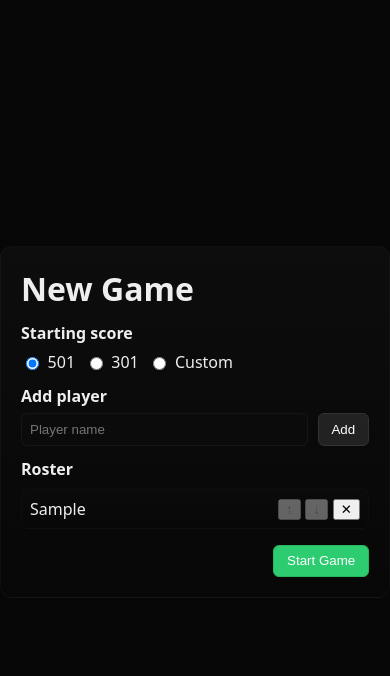
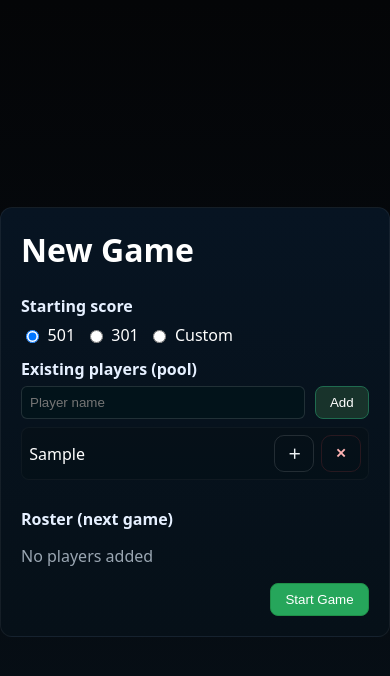
Before and after one commit to Mikadows/dartscorer, a React (Vite) app: page / in a window 390 px wide. Both pictures are taken after typing "Sample" into the empty fields and a click on the button "Add". Shown: the top 676 px of the page. Built offline with nearby package versions, Linux system fonts and the light colour scheme; the HTML template or start-up script is replaced by a standard one.

Commit message:
feat: home page design

```diff
--- a/src/pages/Home.css
+++ b/src/pages/Home.css
@@ -1,18 +1,42 @@
-.home-root{height:100vh;display:flex;align-items:center;justify-content:center;background:linear-gradient(180deg,#070707,#060606)}
-.home-card{width:min(920px,96%);background:linear-gradient(180deg,#0d0d0d,#070707);padding:1.25rem;border-radius:12px;border:1px solid rgba(255,255,255,0.03);color:#eee}
-.home-card h1{margin:0 0 0.75rem 0}
+.home-root{height:100vh;display:flex;align-items:center;justify-content:center;background:linear-gradient(180deg,#040507,#071018)}
+.home-card{width:min(920px,96%);background:linear-gradient(180deg,#071422,#061018);padding:1.25rem;border-radius:12px;border:1px solid rgba(255,255,255,0.06);color:#ffffff;display:flex;flex-direction:column;max-height:calc(100vh - 2rem);overflow:hidden}
+.home-card h1{margin:0 0 0.75rem 0;color:#ffffff}
 .section{margin-top:0.75rem}
-.label{display:block;font-weight:700;margin-bottom:0.4rem}
+.split{display:flex;gap:1rem;flex:1;min-height:0}
+.pool{flex:1;display:flex;flex-direction:column;min-height:0}
+.roster-panel{flex:1;display:flex;flex-direction:column;min-height:0}
+.label{display:block;font-weight:700;margin-bottom:0.4rem;color:#e6f0ff}
 .targets{display:flex;gap:0.6rem;align-items:center}
 .targets label{display:flex;align-items:center;gap:0.35rem}
-.custom{margin-left:0.5rem;padding:0.35rem;border-radius:6px;border:1px solid rgba(255,255,255,0.06);background:#0b0b0b;color:#fff}
+.custom{margin-left:0.5rem;padding:0.35rem;border-radius:6px;border:1px solid rgba(255,255,255,0.12);background:#02131a;color:#fff}
 .add-row{display:flex;gap:0.6rem}
-.add-row input{flex:1;padding:0.5rem;border-radius:6px;border:1px solid rgba(255,255,255,0.04);background:#0b0b0b;color:#fff}
-.roster{margin-top:0.5rem;display:flex;flex-direction:column;gap:0.45rem;max-height:220px;overflow:auto}
-.roster-item{display:flex;align-items:center;justify-content:space-between;padding:0.5rem;border-radius:8px;background:linear-gradient(180deg,#0b0b0b,#070707);border:1px solid rgba(255,255,255,0.02)}
+.add-row input{flex:1;padding:0.5rem;border-radius:6px;border:1px solid rgba(255,255,255,0.12);background:#02131a;color:#fff}
+.add-row input:focus,.custom:focus{outline:none;box-shadow:0 0 0 4px rgba(46,204,113,0.06);border-color:rgba(46,204,113,0.24)}
+.roster{margin-top:0.5rem;display:flex;flex-direction:column;gap:0.45rem;overflow:auto;flex:1;min-height:0}
+.roster-item{display:flex;align-items:center;justify-content:space-between;padding:0.5rem;border-radius:8px;background:linear-gradient(180deg,#061018,#041018);border:1px solid rgba(255,255,255,0.04)}
 .roster-actions button{margin-left:0.3rem}
 .actions{margin-top:1rem;display:flex;justify-content:flex-end}
-.ds-btn{background:#222;border:1px solid #333;color:#fff;padding:0.45rem 0.8rem;border-radius:6px}
-.ds-btn.primary{background:#2ecc71;border-color:#27b85a}
+.ds-btn{background:#18332b;border:1px solid #1f6b4f;color:#fff;padding:0.5rem 0.9rem;border-radius:8px}
+.ds-btn.primary{background:#26a65b;border-color:#1f8f48}
+.ds-btn.primary:hover{background:#1f8f48}
 .error{color:#ff6b6b;margin-top:0.5rem}
-.empty{color:#888}
+.empty{color:#9aa6b2}
+
+.pool-list{margin-top:0.5rem;display:flex;flex-direction:column;gap:0.4rem;overflow:auto;flex:1;min-height:0}
+.pool-item{display:flex;align-items:center;justify-content:space-between;padding:0.45rem;border-radius:8px;background:linear-gradient(180deg,#061018,#041018);border:1px solid rgba(255,255,255,0.04)}
+.pool-actions{display:flex;gap:0.4rem}
+.roster-actions{display:flex;gap:0.4rem}
+
+/* Action button styles */
+.action-btn{background:transparent;border:1px solid rgba(255,255,255,0.12);color:#eef2f5;padding:8px 12px;border-radius:10px;cursor:pointer;min-width:40px;display:inline-flex;align-items:center;justify-content:center;font-weight:700}
+.action-btn:hover{background:rgba(255,255,255,0.03);border-color:rgba(255,255,255,0.2);color:#ffffff}
+.action-btn:disabled{opacity:0.45;cursor:not-allowed}
+.action-btn.danger{border-color:rgba(255,80,80,0.14);color:#ffb3b3}
+.action-btn.danger:hover{background:rgba(255,80,80,0.06);border-color:rgba(255,80,80,0.28);color:#ff8080}
+
+.ds-btn{background:#18332b;border:1px solid #1f6b4f;color:#fff;padding:0.5rem 0.9rem;border-radius:8px}
+.ds-btn.primary{background:#26a65b;border-color:#1f8f48}
+
+@media (max-width:800px){
+	.split{flex-direction:column}
+}
--- a/src/pages/Home.jsx
+++ b/src/pages/Home.jsx
@@ -7,16 +7,29 @@ export default function Home({ onStart }){
   const [target, setTarget] = useState(501)
   const [customTarget, setCustomTarget] = useState('')
   const [name, setName] = useState('')
+  const [existing, setExisting] = useState([])
   const [roster, setRoster] = useState([])
   const [error, setError] = useState('')
 
   function addPlayer(){
     const trimmed = name.trim()
     if(!trimmed){ setError('Name cannot be empty'); return }
-    if(roster.some(r => r.name.toLowerCase() === trimmed.toLowerCase())){ setError('Duplicate name'); return }
-    setRoster(r => [...r, { name: trimmed }])
+    if(existing.some(r => r.name.toLowerCase() === trimmed.toLowerCase())){ setError('Duplicate name'); return }
+    const newP = { name: trimmed }
+    setExisting(e => [...e, newP])
     setName('')
     setError('')
+  }
+
+  function addToRoster(idx){
+    const p = existing[idx]
+    if(roster.some(r=>r.name.toLowerCase()===p.name.toLowerCase())){ setError('Already in roster'); return }
+    setRoster(r => [...r, p])
+    setError('')
+  }
+
+  function removeExisting(idx){
+    setExisting(e=>e.filter((_,i)=>i!==idx))
   }
 
   function removePlayer(idx){
@@ -53,30 +66,44 @@ export default function Home({ onStart }){
           </div>
         </section>
 
-        <section className="section">
-          <label className="label">Add player</label>
+        <div className="split">
+          <section className="section pool">
+            <label className="label">Existing players (pool)</label>
             <div className="add-row">
               <input value={name} onChange={e=>setName(e.target.value)} placeholder="Player name" onKeyDown={e=>{ if(e.key==='Enter') addPlayer() }} />
               <button className="ds-btn" onClick={addPlayer}>Add</button>
             </div>
+            <div className="pool-list">
+              {existing.length===0 && <div className="empty">No available players</div>}
+              {existing.map((p,idx)=> (
+                <div className="pool-item" key={idx}>
+                  <div className="pool-name">{p.name}</div>
+                  <div className="pool-actions">
+                      <button className="action-btn" onClick={()=>addToRoster(idx)} aria-label="Add to roster" title="Add to roster">＋</button>
+                      <button className="action-btn danger" onClick={()=>removeExisting(idx)} aria-label="Remove" title="Remove">✕</button>
+                    </div>
+                </div>
+              ))}
+            </div>
           </section>
 
-        <section className="section">
-          <label className="label">Roster</label>
+          <section className="section roster-panel">
+            <label className="label">Roster (next game)</label>
             <div className="roster">
               {roster.length===0 && <div className="empty">No players added</div>}
               {roster.map((p,idx)=> (
                 <div className="roster-item" key={idx}>
                   <div className="roster-name">{p.name}</div>
                   <div className="roster-actions">
-                  <button onClick={()=>moveUp(idx)} disabled={idx===0} aria-label="Move up">↑</button>
-                  <button onClick={()=>moveDown(idx)} disabled={idx===roster.length-1} aria-label="Move down">↓</button>
-                  <button onClick={()=>removePlayer(idx)} aria-label="Remove">✕</button>
+                    <button className="action-btn" onClick={()=>moveUp(idx)} disabled={idx===0} aria-label="Move up" title="Move up">↑</button>
+                    <button className="action-btn" onClick={()=>moveDown(idx)} disabled={idx===roster.length-1} aria-label="Move down" title="Move down">↓</button>
+                    <button className="action-btn danger" onClick={()=>removePlayer(idx)} aria-label="Remove" title="Remove">✕</button>
                   </div>
                 </div>
               ))}
             </div>
           </section>
+        </div>
 
         {error && <div className="error">{error}</div>}
 
```
Lines whose indentation alone changed are shown as unchanged.
